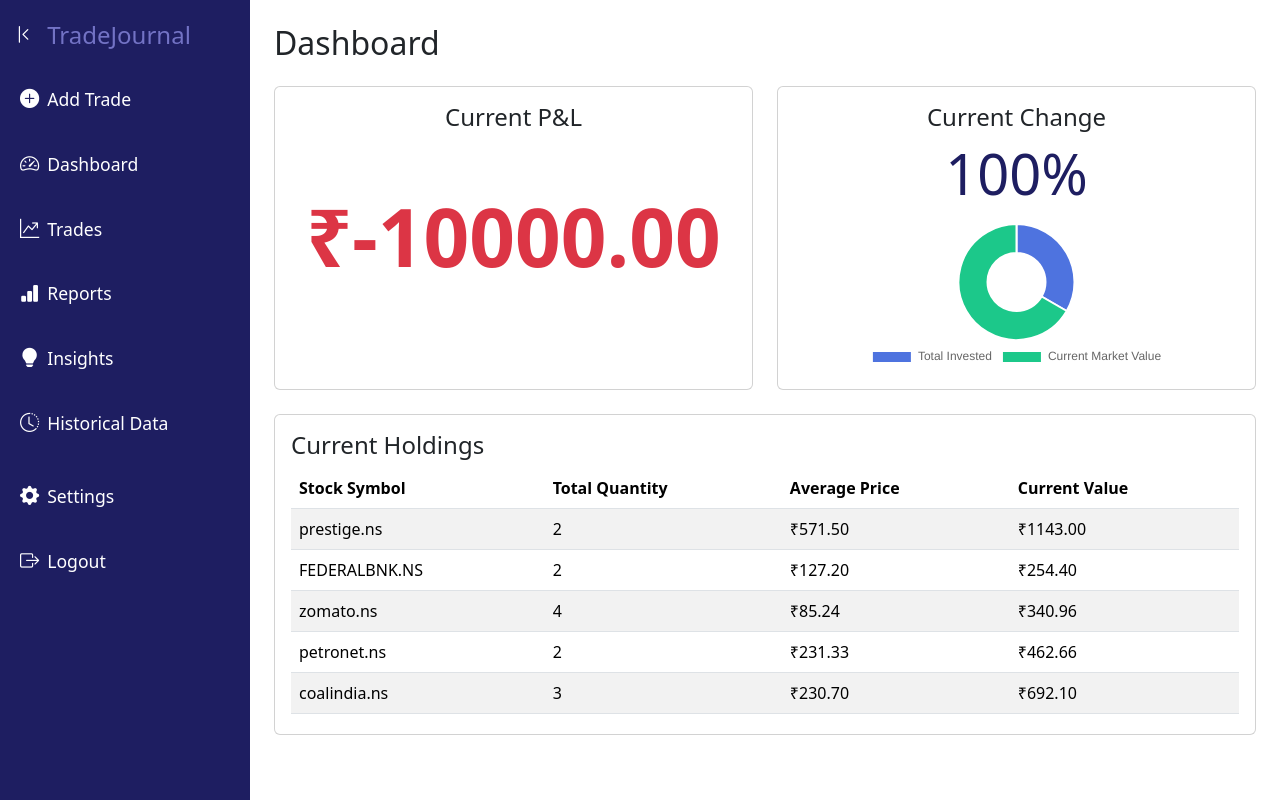
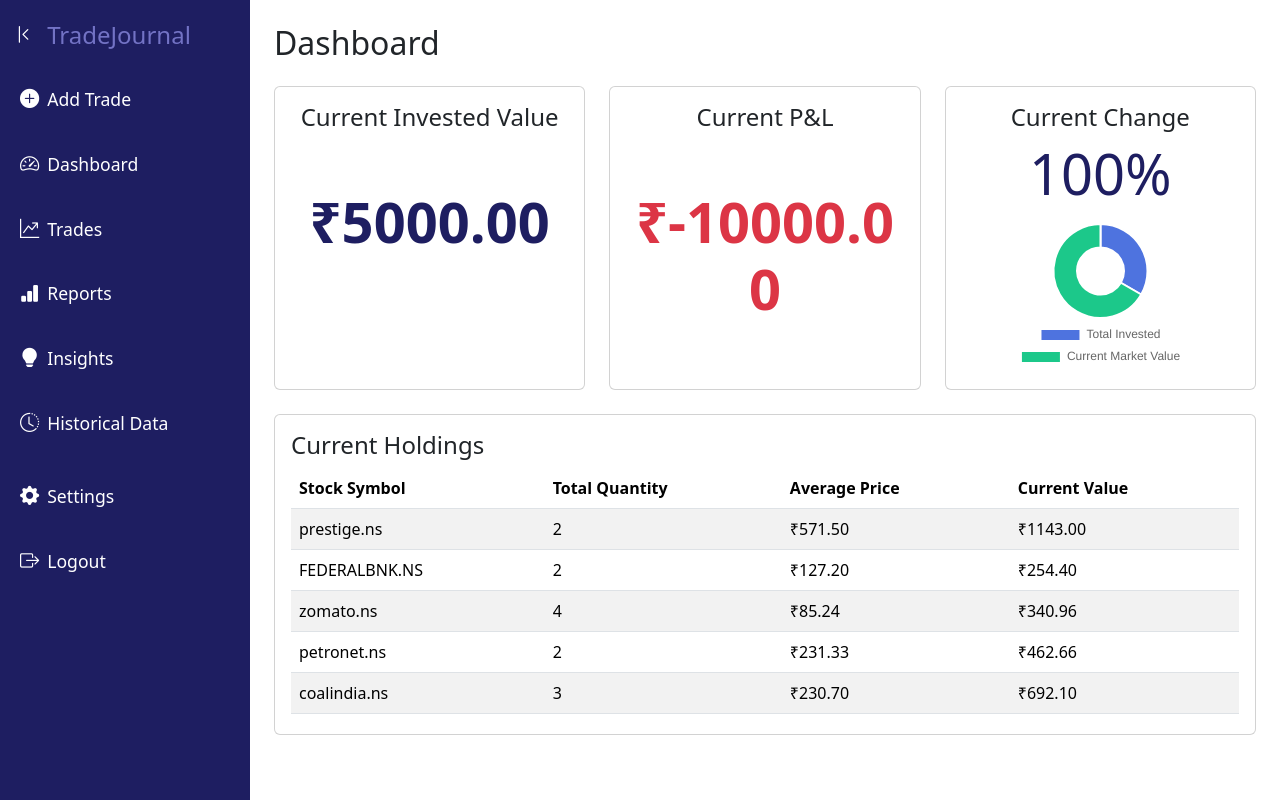
Before and after one commit to glen-s-abraham/trade-ledger, a React (Create React App) app in the folder client/: page / in a window 1280 px wide. Built offline with nearby package versions, Linux system fonts and the light colour scheme.

Commit message:
feat(client):added widget to display current invested amount

```diff
--- a/client/src/components/dashboard/Dashboard.js
+++ b/client/src/components/dashboard/Dashboard.js
@@ -2,12 +2,14 @@ import React, { useState, useEffect } from 'react';
 import TotalPnLWidget from './widgets/TotalPnLWidget';
 import PercentageChangeWidget from './widgets/PercentageChangeWidget';
 import HoldingsTable from './widgets/HoldingsTable';
+import InvestedValueWidget from './widgets/InvestedValueWidget.js';
 
 
 function Dashboard() {
     const [holdings, setHoldings] = useState([]);
     const [percentageChange, setPercentageChange] = useState({});
     const [totalPnL, setTotalPnL] = useState({});
+    const [totalInvested, setTotalInvested] = useState({});
 
     useEffect(() => {
         setHoldings([
@@ -26,6 +28,8 @@ function Dashboard() {
         });
 
         setTotalPnL({ totalPnL: -10000 });
+
+        setTotalInvested({ totalInvested: 5000 });
     }, []);
 
     return (
@@ -33,10 +37,13 @@ function Dashboard() {
             <h2>Dashboard</h2>
             {/* Top Row (30% of the height) */}
             <div className="row mt-4 d-flex align-items-stretch">
-                <div className="col-lg-6 col-md-12 mb-4 d-flex">
+                <div className="col-lg-4 col-md-12 mb-4 d-flex">
+                    <InvestedValueWidget totalInvested={totalInvested.totalInvested} />
+                </div>
+                <div className="col-lg-4 col-md-12 mb-4 d-flex">
                     <TotalPnLWidget totalPnL={totalPnL.totalPnL} />
                 </div>
-                <div className="col-lg-6 col-md-12 mb-4 d-flex">
+                <div className="col-lg-4 col-md-12 mb-4 d-flex">
                     <PercentageChangeWidget data={percentageChange} />
                 </div>
             </div>
--- /dev/null
+++ b/client/src/components/dashboard/widgets/InvestedValueWidget.js.js
@@ -0,0 +1,17 @@
+import React from 'react';
+
+function InvestedValueWidget({ totalInvested }) {
+    return (
+        <div className="card text-center p-3" style={{ width: '100%', height: '100%' }}>
+            <h4>Current Invested Value</h4>
+            <p
+                className="text-primary mt-5 display-4 display-md-3 display-lg-2" // Responsive font size using Bootstrap display classes
+                style={{ fontWeight: 'bold' }}
+            >
+                ₹{totalInvested !== undefined ? totalInvested.toFixed(2) : "0.00"}
+            </p>
+        </div>
+    );
+}
+
+export default InvestedValueWidget;
--- a/client/src/components/dashboard/widgets/TotalPnLWidget.js
+++ b/client/src/components/dashboard/widgets/TotalPnLWidget.js
@@ -2,13 +2,13 @@ import React from 'react';
 
 function TotalPnLWidget({ totalPnL }) {
     const isProfit = totalPnL >= 0;
-    const color = isProfit ? 'text-success' : 'text-danger'; // Bootstrap color classes
+    const color = isProfit ? 'text-success' : 'text-danger';
 
     return (
         <div className="card text-center p-3" style={{ width: '100%', height: '100%' }}>
             <h4>Current P&L</h4>
             <p
-                className={`display-1 ${color} mt-5`} // Adjust 'mt-5' for more or less vertical spacing
+                className={`mt-5 ${color} display-4 display-md-3 display-lg-2`} // Use display-* classes for responsive font sizes
                 style={{ fontWeight: 'bold' }}
             >
                 ₹{totalPnL !== undefined ? totalPnL.toFixed(2) : "0.00"}
```
